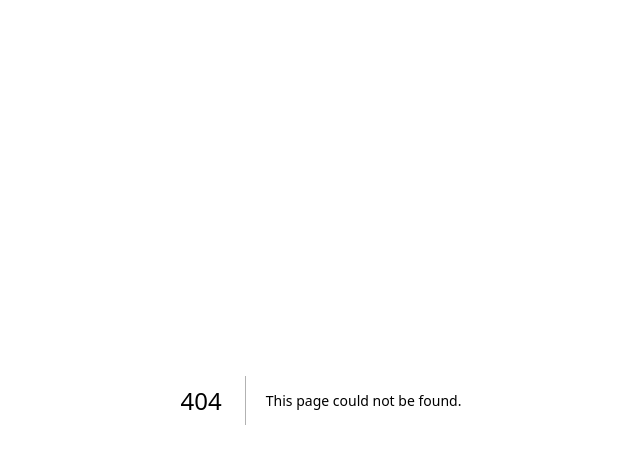
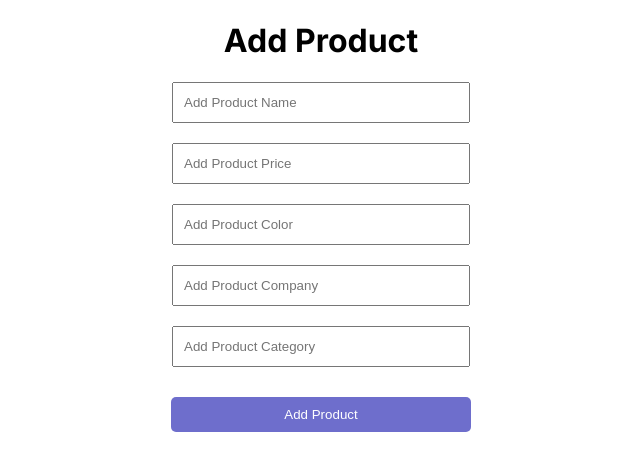
Before and after one commit to Shahrukh-elRed/next-js-demo, a Next.js app: page /addproduct in a window 1280 px wide. Before the commit this address had no page. Shown: the top 470 px of the page, without its empty margins (319-959 px from the left). Built offline with nearby package versions, Linux system fonts and the light colour scheme.

Commit message:
integrate post api

```diff
--- /dev/null
+++ b/src/app/addproduct/page.js
@@ -0,0 +1,45 @@
+"use client"
+import { useState } from "react"
+
+const AddProduct = () => {
+    const [name, setName] = useState("")
+    const [price, setPrice] = useState("")
+    const [color, setColor] = useState("")
+    const [company, setCompany] = useState("")
+    const [category, setCategory] = useState("")
+
+    const addProduct = async () => {
+        let result = await fetch("http://localhost:3000/api/products",
+            {
+                method: "POST",
+                body: JSON.stringify({ name, price, color, company, category })
+            }
+        )
+        result = await result.json()
+        if (result.success) alert("new product added")
+    }
+
+    return (
+        <div className="product-from-container ">
+            <h1>Add Product</h1>
+            <input type="text" placeholder="Add Product Name" className="product-input"
+            value={name} onChange={(e) => setName(e.target.value)}
+            />
+            <input type="text" placeholder="Add Product Price" className="product-input"
+            value={price} onChange={(e) => setPrice(e.target.value)}
+            />
+            <input type="text" placeholder="Add Product Color" className="product-input"
+            value={color} onChange={(e) => setColor(e.target.value)}
+            />
+            <input type="text" placeholder="Add Product Company" className="product-input"
+            value={company} onChange={(e) => setCompany(e.target.value)}
+            />
+            <input type="text" placeholder="Add Product Category" className="product-input"
+            value={category} onChange={(e) => setCategory(e.target.value)}
+            />
+            <button className="btn" onClick={addProduct}>Add Product</button>
+        </div>
+    )
+}
+
+export default AddProduct
--- a/src/app/globals.css
+++ b/src/app/globals.css
@@ -25,3 +25,16 @@
     display: inline-block;
     width: 100px;
 }
+
+.product-input {
+    height: 35px;
+    width: 282px;
+    margin: auto;
+    display: block;
+    margin-bottom: 20px;
+    padding-left: 10px;
+}
+
+.product-from-container {
+    text-align: -webkit-center;
+}
--- a/src/app/page.js
+++ b/src/app/page.js
@@ -8,6 +8,9 @@ export default function Home() {
       <br />
       <br />
       <Link href="/adduser">Go to Add User Page</Link>
+      <br />
+      <br />
+      <Link href="/addproduct">Go to Add Product Page</Link>
     </main>
   );
 }
```
